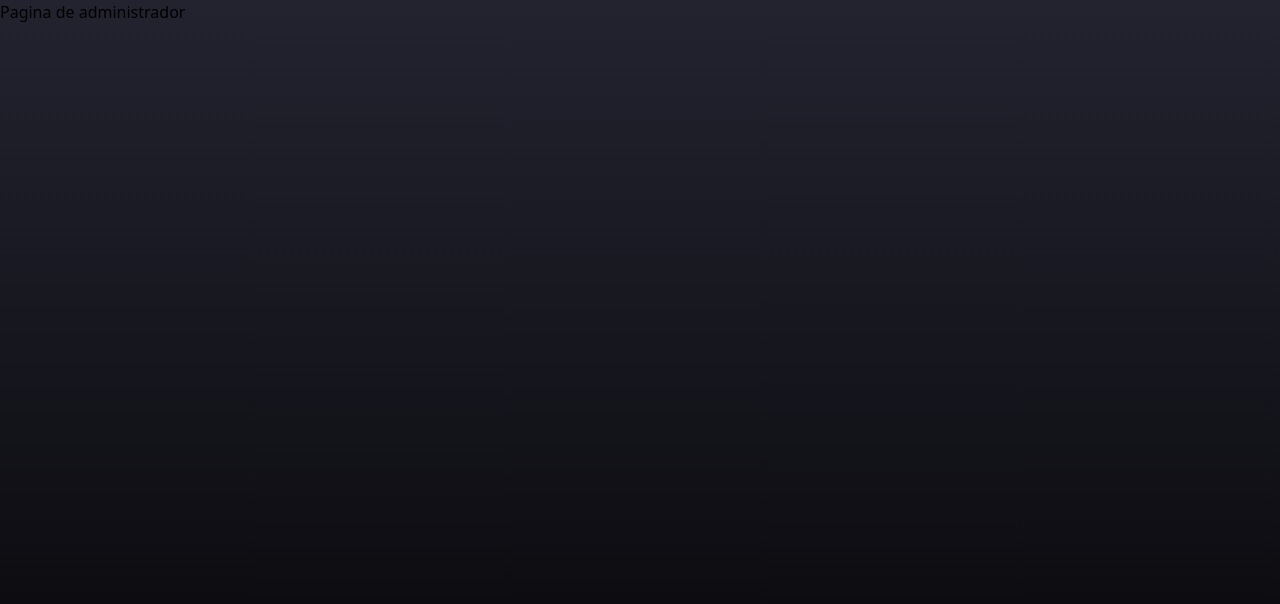
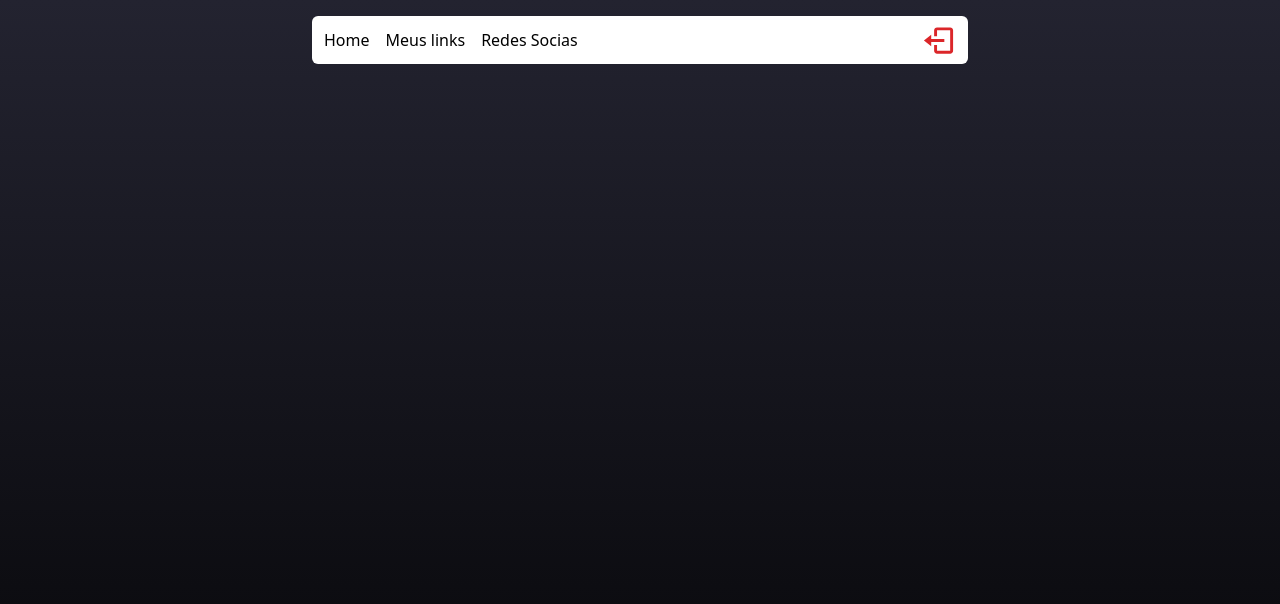
Before and after one commit to JudsonCiribelli/LinkTree, a React (Vite) app: page /admin in a window 1280 px wide. Shown: the top 604 px of the page. Built offline with nearby package versions, Linux system fonts and the light colour scheme; no server answers; sample sign-in values are in the browser's storage.

Commit message:
feat: add header component and add logout user

```diff
--- /dev/null
+++ b/src/components/header-Component/header-Component.tsx
@@ -0,0 +1,32 @@
+import { signOut } from 'firebase/auth';
+import { BiLogOut } from 'react-icons/bi'
+import { Link } from 'react-router-dom';
+
+import { auth } from '../../services/firebaseConnection'
+
+
+const HeaderComponent = () => {
+
+  const handleLogOut = async () => {
+
+    await signOut(auth)
+
+  }
+
+  return (
+    <header className='w-full max-w-2xl mt-4 px-2'>
+      <nav className='w-full bg-white h-12 flex items-center justify-between rounded-md px-3'>
+        <div className='flex gap-4 font-medium'>
+          <Link to="/">Home</Link>
+          <Link to="/admin">Meus links</Link>
+          <Link to="/admin/networks">Redes Socias</Link>
+        </div>
+        <button onClick={handleLogOut}>
+          <BiLogOut size={35} color='#db2629'/>
+        </button>
+      </nav>
+    </header>
+   );
+}
+
+export default HeaderComponent;
--- a/src/pages/admin/index.tsx
+++ b/src/pages/admin/index.tsx
@@ -1,7 +1,9 @@
+import HeaderComponent from "../../components/header-Component/header-Component";
+
 const AdminPage = () => {
   return (
-    <div>
-      <h1>Pagina de administrador</h1>
+    <div className="flex flex-col items-center min-h-screen pb-7">
+      <HeaderComponent/>
     </div>
    );
 }
--- a/src/routes/private.tsx
+++ b/src/routes/private.tsx
@@ -8,7 +8,7 @@ import { auth } from "../services/firebaseConnection";
 interface PrivateRouteProps{
   children: ReactNode;
 }
-export const PrivateRoute = ( {children}: PrivateRouteProps ):any => {
+export const PrivateRoute = ( {children}: PrivateRouteProps ) => {
   const [loading, setLoading] = useState(true)
   const [signed, setSigned] = useState(false)
 
```
